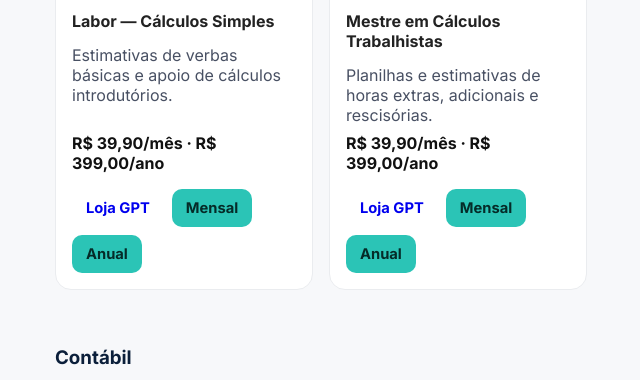
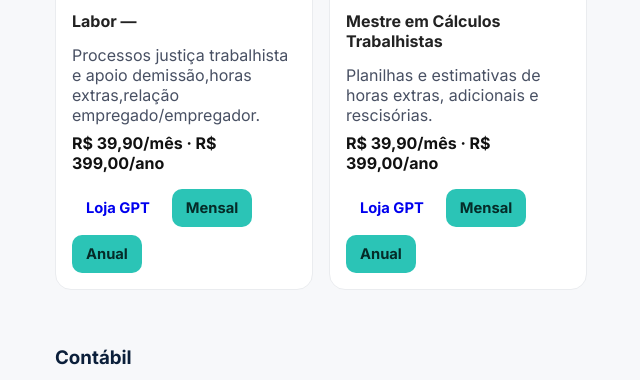
Before and after one commit to Tevi74/Kira-agente-Juridico, a plain HTML site: page index.html in a window 1280 px wide. Shown: the part 2173-2553 px from the top of the page, without its empty margins (45-685 px from the left). Drawn offline with Linux system fonts and the light colour scheme.

Commit message:
Update index.html

```diff
--- a/index.html
+++ b/index.html
@@ -180,9 +180,9 @@
         </article>
         <!-- Labor -->
         <article class="card">
-          <img src="./public/avatar-labor.png" alt="Labor — Cálculos Simples" />
-          <h4>Labor — Cálculos Simples</h4>
-          <p>Estimativas de verbas básicas e apoio de cálculos introdutórios.</p>
+          <img src="./public/avatar-labor.png" alt="Labor — Direito Trabalhista" />
+          <h4>Labor — </h4>
+          <p>Processos justiça trabalhista e apoio demissão,horas extras,relação empregado/empregador.</p>
           <div class="price">R$ 39,90/mês · R$ 399,00/ano</div>
           <div class="card-cta">
             <a class="btn small" href="https://chatgpt.com/g/g-683f0fa897248191bc3e7c50ca0e2fd4-curro" target="_blank">Loja GPT</a>
```
